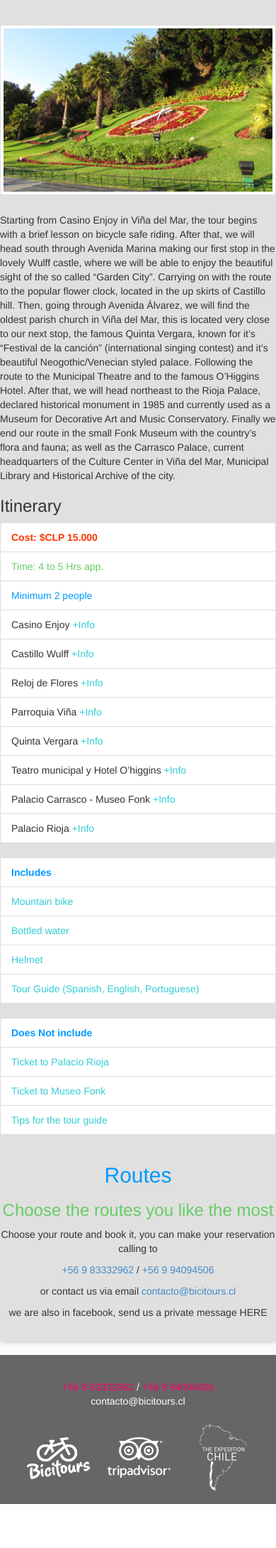
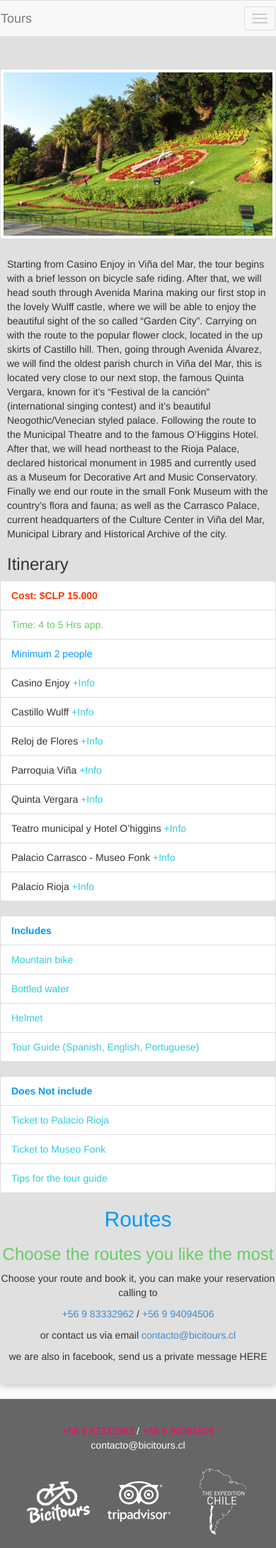
Before and after one commit to serroba/bicitours, a PHP site: page /lang/en/tour-vina.php in a window 390 px wide; the page is wider, and only the part inside the window is pictured. Shown: the part 444-2625 px from the top of that part at 71% size. Before the commit the page ends 2563 px from the top of that part, so only its background shows below. Run offline with PHP 8.4, Linux system fonts and the light colour scheme.

Commit message:
adding second navigation bar, polishing bugs

```diff
--- a/css/style.css
+++ b/css/style.css
@@ -13,10 +13,42 @@ body > section.container{
 section header ul{
 	margin-top:5px;
 }
+
+header.main-navbar .nav > li> a{
+	color: #fff;
+}
+header.main-navbar .nav > li> a:hover{
+	background-color: #F90;
+}
+header.main-navbar .navbar-default{
+	background-color: #F60;
+}
+header.main-navbar .navbar-default .navbar-brand{
+	color: white;
+	font-weight: bold;
+}
 .maps iframe{
 	height: 250px;
 	width: 100%;
 }
+.tour-description p{
+	margin-left: 10px;
+	margin-right: 10px;
+}
+.tour-description h3{
+	margin-left: 10px;
+}
+.routes-navbar a{
+	text-shadow: 1px 1px 0px #ffffff;
+}
+.routes-navbar a.vina{color: #777;}
+.routes-navbar a.concon{color: #f90;}
+.routes-navbar a.renaca{color: #f00;}
+.routes-navbar a.valparaiso{color: #6cc;}
+.routes-navbar a.puerto{color: #39f;}
+.routes-navbar a.torpederas{color: #66f;}
+.routes-navbar a.nocturno{color: #123456;}
+.routes-navbar a.laguna{color: #f06;}
 footer{
 	background-color: #666;
 }
@@ -34,6 +66,7 @@ address, address .email{
 }
 .orange{
 	color: #F60;
+	background-color: #F60;
 }
 .cyan{
 	color: #33CCD6;
@@ -66,6 +99,12 @@ address, address .email{
 	header.navbar{
 		padding: 0 15px;
 	}
+	.tour-description p{
+		margin-left: 0;
+	}
+	.tour-description h3{
+		margin-left: 0;
+	}
 }
 
 /* Large devices (large desktops, 1200px and up) */
--- /dev/null
+++ b/lang/en/partials/footer.php
@@ -0,0 +1,19 @@
+<footer class="container">
+	<div class="spacer-25"></div>
+	<div class="row">
+		<div class="col-md-6 text-center">
+			<div class="spacer-10"></div>
+			<address>
+				<a href="tel:+56983332962" class="phone">+56 9 83332962</a> / <a href="tel:+56994094506"  class="phone">+56 9 94094506</a><br>
+				<a href="mailto:contacto@bicitours.cl" class="email">contacto@bicitours.cl</a>
+			</address>
+		</div>
+		<div class="col-md-6 text-center">
+			<ul class="list-inline">
+				<li><img src="/img/bici.png" class="img-responsive"></li>
+				<li><img src="/img/trip.png" class="img-responsive"></li>
+				<li><img src="/img/chile.png" class="img-responsive"></li>
+			</ul>
+		</div>
+	</div>
+</footer>
--- /dev/null
+++ b/lang/en/partials/header-navbar.php
@@ -0,0 +1,33 @@
+<header class='navbar main-navbar'>
+	<nav class='navbar-default'>
+		<div class="navbar-header">
+			<button class="navbar-toggle" type="button" data-toggle="collapse" data-target=".bs-navbar-collapse">
+				<span class="sr-only">Toggle navigation</span>
+				<span class="icon-bar"></span>
+				<span class="icon-bar"></span>
+				<span class="icon-bar"></span>
+			</button>
+			<a href="./index.php" class="navbar-brand">Bicitours</a>
+		</div>
+		<div class="collapse navbar-collapse bs-navbar-collapse orange">
+			<ul class="nav nav-pills nav-justified">
+				<li <?php if(preg_match('/tour-.*?.php/', $_SERVER['SCRIPT_NAME'])) echo "class='active'"?>>
+					<a href="tour-vina.php">Tours</a>
+				</li>
+				<li>
+					<a href="#">Rent</a>
+				</li>
+				<li>
+					<a href="#">Bike sells</a>
+				</li>
+				<li>
+					<a href="#">Reservation</a>
+				</li>
+				<li>
+					<a href="#">Contact us</a>
+				</li>
+
+			</ul>
+		</div>
+	</nav>
+</header>
--- /dev/null
+++ b/lang/en/partials/header.php
@@ -0,0 +1,10 @@
+<header class="container">
+	<div class="row">
+		<div class="col-xs-4 col-md-6">
+			<img src="/img/weblogo.png" class="img-responsive" alt="Logo Bicitour" />
+		</div>
+		<div class="col-xs-8 col-md-6">
+			<img src="/img/bannertop.png" class="img-responsive" alt="Enjoy tours in Valparaiso Region"/>
+		</div>
+	</div>
+</header>
--- a/lang/en/partials/routes.php
+++ b/lang/en/partials/routes/contact.php
@@ -1,4 +1,4 @@
-<article class="row text-center routes">
+<article class="text-center routes">
     <div class="col-xs-12">
         <h2 class="lightblue">Routes</h2>
         <h3 class="lightgreen">Choose the routes you like the most</h3>
--- /dev/null
+++ b/lang/en/partials/routes/navbar.php
@@ -0,0 +1,41 @@
+<header class='navbar routes-navbar'>
+	<nav class='navbar-default'>
+		<div class="navbar-header">
+			<button class="navbar-toggle" type="button" data-toggle="collapse" data-target=".tour-navbar-collapse">
+				<span class="sr-only">Toggle navigation</span>
+				<span class="icon-bar"></span>
+				<span class="icon-bar"></span>
+				<span class="icon-bar"></span>
+			</button>
+			<a href="./index.php" class="navbar-brand">Tours</a>
+		</div>
+		<div class="collapse navbar-collapse tour-navbar-collapse">
+			<ul class="nav nav-pills nav-justified">
+				<li>
+					<a href="tour-vina.php" class="vina" title="Viña del Mar">Viña del Mar</a>
+				</li>
+				<li>
+					<a href="tour-concon.php" class="concon" title="Concón">Concón</a>
+				</li>
+				<li>
+					<a href="tour-renaca.php" class="renaca" title="Reñaca">Reñaca</a>
+				</li>
+				<li>
+					<a href="tour-valparaiso-baron.php" class="valparaiso" title="Valparaíso Barón">Barón</a>
+				</li>
+				<li>
+					<a href="tour-valparaiso-puerto.php" class="puerto" title="Valparaíso Puerto">Puerto</a>
+				</li>
+				<li>
+					<a href="tour-valparaiso-torpederas.php" class="torpederas" title="Valparaiso Torpederas">Torpederas</a>
+				</li>
+				<li>
+					<a href="tour-renaca-nocturno.php" class="nocturno" title="Reñaca nightly">Reñaca Nightly</a>
+				</li>
+				<li>
+					<a href="tour-laguna-la-luz.php" class="laguna" title="Laguna La Luz">Laguna La Luz</a>
+				</li>
+			</ul>
+		</div>
+	</nav>
+</header>
--- /dev/null
+++ b/lang/en/partials/routes/vina.php
@@ -0,0 +1,63 @@
+<section class="container">
+	<div class="row">
+		<div class="col-xs-12">
+			<?php include_once "partials/header-navbar.php" ?>
+			<div class="maps">
+				<iframe frameborder="0" scrolling="no" marginheight="0" marginwidth="0" src="http://www.umapper.com/maps/google/id/144361"></iframe>
+			</div>
+		</div>
+		<article class="tour-description">
+			<?php include_once "partials/routes/navbar.php";?>
+			<div class="col-xs-12 col-sm-8 col-md-7 col-md-offset-1">
+				<div class="spacer-25"></div>
+				<img src="/img/vina.jpg" class="img-thumbnail img-responsive">
+				<div class="spacer-25"></div>
+				<p>Starting from Casino Enjoy in Viña del Mar, the tour begins with a brief lesson on bicycle
+					safe riding. After that, we will head south through Avenida Marina making our first stop in
+					the lovely Wulff castle, where we will be able to enjoy the beautiful sight of the so called
+					“Garden City”. Carrying on with the route to the popular flower clock, located in the up skirts
+					of Castillo hill. Then, going through Avenida Álvarez, we will find the oldest parish church
+					in Viña del Mar, this is located very close to our next stop, the famous Quinta Vergara,
+					known for it’s “Festival de la canción” (international singing contest) and it’s beautiful
+					Neogothic/Venecian styled palace.  Following the route to the Municipal Theatre and to the
+					famous O’Higgins Hotel. After that, we will head northeast to the Rioja Palace, declared
+					historical monument in 1985 and currently used as a Museum for Decorative Art and Music
+					Conservatory. Finally we end our route in the small Fonk Museum with the country’s flora
+					and fauna; as well as the Carrasco Palace, current headquarters of the Culture Center in
+					Viña del Mar, Municipal Library and Historical Archive of the city.</p>
+			</div>
+			<div class="col-xs-12 col-sm-4 col-md-4">
+				<h3>Itinerary</h3>
+				<ul class="list-group">
+					<li class="list-group-item"><span class="red"><strong>Cost: $CLP 15.000</strong></span></li>
+					<li class="list-group-item"><span class="lightgreen">Time: 4 to 5 Hrs app.</span></li>
+					<li class="list-group-item"><span class="lightblue">Minimum 2 people</span></li>
+					<li class="list-group-item">Casino Enjoy <a href class="cyan" href="http://www.enjoy.cl/enjoy-vina-del-mar" target="new">+Info</a></li>
+					<li class="list-group-item">Castillo Wulff <a class="cyan" href="http://www.fonoguiaviñadelmar.cl/patrimonio-cultural/palacios-y-castillos/castillo-wulff" target="new">+Info</a></li>
+					<li class="list-group-item">Reloj de Flores <a class="cyan"href="http://www.chile.com/secciones/ver_seccion.php?id=107428" target="new">+Info</a></li>
+					<li class="list-group-item">Parroquia Viña <a class="cyan" href="http://www.fonoguiaviñadelmar.cl/patrimonio-cultural/edificios-de-interes/parroquia-de-vina-del-mar-nuestra-senora-de-dolores" target="new">+Info</a></li>
+					<li class="list-group-item">Quinta Vergara <a class="cyan" href="http://es.wikipedia.org/wiki/Quinta_Vergara" target="new">+Info</a></li>
+					<li class="list-group-item">Teatro municipal y Hotel O’higgins <a class="cyan" href="http://www.fonoguiaviñadelmar.cl/patrimonio-cultural/edificios-de-interes/teatro-municipal" target="new">+Info</a></li>
+					<li class="list-group-item">Palacio Carrasco - Museo Fonk <a class="cyan" href="http://www.museofonck.cl/" target="new">+Info</a></li>
+					<li class="list-group-item">Palacio Rioja <a class="cyan" href="http://www.patrimoniovina.cl/index.php?ir=pags/det_espatr_rioja.php" target="new">+Info</a></li>
+				</ul>
+				<ul class="list-group">
+					<li class="list-group-item"><span class="lightblue"><strong>Includes</strong></span></li>
+					<li class="list-group-item"><span class="cyan">Mountain bike</span></li>
+					<li class="list-group-item"><span class="cyan">Bottled water</span></li>
+					<li class="list-group-item"><span class="cyan">Helmet</span></li>
+					<li class="list-group-item"><span class="cyan">Tour Guide (Spanish, English, Portuguese)</span></li>
+				</ul>
+				<ul class="list-group">
+					<li class="list-group-item"><span class="lightblue"><strong>Does Not include</strong></span></li>
+					<li class="list-group-item"><span class="cyan">Ticket to Palacio Rioja</span></li>
+					<li class="list-group-item"><span class="cyan">Ticket to Museo Fonk</span></li>
+					<li class="list-group-item"><span class="cyan">Tips for the tour guide</span></li>
+				</ul>
+			</div>
+		</article>
+
+		<?php require_once "contact.php"; ?>
+
+	</div>
+</section>
--- a/lang/en/tour-vina.php
+++ b/lang/en/tour-vina.php
@@ -1,3 +1,4 @@
+<?php // var_dump($_SERVER);die;?>
 <!DOCTYPE html>
 <!--[if lt IE 7]><html class="no-js lt-ie9 lt-ie8 lt-ie7"> <![endif]-->
 <!--[if IE 7]><html class="no-js lt-ie9 lt-ie8"> <![endif]-->
@@ -6,9 +7,9 @@
     <head>
         <meta charset="utf-8">
         <meta http-equiv="X-UA-Compatible" content="IE=edge,chrome=1">
-        <title>Bicitours - tours en bicicleta Con-Con - Reñaca - Viña del Mar - Valparaíso</title>
+        <title>Bicitours - Viña del Mar</title>
 
-        <meta name="description" content="Simplifying Online Search">
+        <meta name="description" content="Tours in Valparaiso, Bikes, Bikes in Valparaiso, Bikes in Vina del Mar, Tours in Vina del mar">
         <meta name="viewport" content="width=device-width">
 
         <link rel="stylesheet" type="text/css" href="/css/bootstrap.min.css"/>
@@ -20,129 +21,9 @@
 
     </head>
     <body>
-        <header class="container">
-			<div class="row">
-				<div class="col-xs-4 col-md-6">
-					<img src="/img/weblogo.png" class="img-responsive" alt="Logo Bicitour" />
-				</div>
-				<div class="col-xs-8 col-md-6">
-					<img src="/img/bannertop.png" class="img-responsive" alt="Enjoy tours in Valparaiso Region"/>
-				</div>
-            </div>
-        </header>
-        <section class="container">
-            <div class="row">
-                <div class="col-xs-12">
-                    <header class='navbar'>
-                        <nav class='navbar-default'>
-                            <div class="navbar-header">
-                                <button class="navbar-toggle" type="button" data-toggle="collapse" data-target=".bs-navbar-collapse">
-                                    <span class="sr-only">Toggle navigation</span>
-                                    <span class="icon-bar"></span>
-                                    <span class="icon-bar"></span>
-                                    <span class="icon-bar"></span>
-                                </button>
-                                <a href="./index.php" class="navbar-brand">Bicitours</a>
-                            </div>
-                            <div class="collapse navbar-collapse bs-navbar-collapse">
-                                <ul class="nav nav-pills nav-justified">
-                                    <li class="active">
-                                        <a href="#">Tours</a>
-                                    </li>
-                                    <li>
-                                        <a href="#">Rent</a>
-                                    </li>
-                                    <li>
-                                        <a href="#">Bike sells</a>
-                                    </li>
-                                    <li>
-                                        <a href="#">Reservation</a>
-                                    </li>
-                                    <li>
-                                        <a href="#">Contact us</a>
-                                    </li>
-
-                                </ul>
-                            </div>
-                        </nav>
-                    </header>
-                    <div class="maps">
-                        <iframe frameborder="0" scrolling="no" marginheight="0" marginwidth="0" src="http://www.umapper.com/maps/google/id/144361"></iframe>
-                    </div>
-                    <article class="row tour-description">
-                        <div class="spacer-10"></div>
-                        <div class="col-xs-12 col-sm-8 col-md-7 col-md-offset-1">
-							<div class="spacer-25"></div>
-                            <img src="/img/vina.jpg" class="img-thumbnail img-responsive">
-							<div class="spacer-25"></div>
-                            <p>Starting from Casino Enjoy in Viña del Mar, the tour begins with a brief lesson on bicycle
-                                safe riding. After that, we will head south through Avenida Marina making our first stop in
-                                the lovely Wulff castle, where we will be able to enjoy the beautiful sight of the so called
-                                “Garden City”. Carrying on with the route to the popular flower clock, located in the up skirts
-                                of Castillo hill. Then, going through Avenida Álvarez, we will find the oldest parish church
-                                in Viña del Mar, this is located very close to our next stop, the famous Quinta Vergara,
-                                known for it’s “Festival de la canción” (international singing contest) and it’s beautiful
-                                Neogothic/Venecian styled palace.  Following the route to the Municipal Theatre and to the
-                                famous O’Higgins Hotel. After that, we will head northeast to the Rioja Palace, declared
-                                historical monument in 1985 and currently used as a Museum for Decorative Art and Music
-                                Conservatory. Finally we end our route in the small Fonk Museum with the country’s flora
-                                and fauna; as well as the Carrasco Palace, current headquarters of the Culture Center in
-                                Viña del Mar, Municipal Library and Historical Archive of the city.</p>
-                        </div>
-                        <div class="col-xs-12 col-sm-4 ">
-                            <h3>Itinerary</h3>
-                            <ul class="list-group">
-                                <li class="list-group-item"><span class="red"><strong>Cost: $CLP 15.000</strong></span></li>
-                                <li class="list-group-item"><span class="lightgreen">Time: 4 to 5 Hrs app.</span></li>
-                                <li class="list-group-item"><span class="lightblue">Minimum 2 people</span></li>
-                                <li class="list-group-item">Casino Enjoy <a href class="cyan" href="http://www.enjoy.cl/enjoy-vina-del-mar" target="new">+Info</a></li>
-                                <li class="list-group-item">Castillo Wulff <a class="cyan" href="http://www.fonoguiaviñadelmar.cl/patrimonio-cultural/palacios-y-castillos/castillo-wulff" target="new">+Info</a></li>
-                                <li class="list-group-item">Reloj de Flores <a class="cyan"href="http://www.chile.com/secciones/ver_seccion.php?id=107428" target="new">+Info</a></li>
-                                <li class="list-group-item">Parroquia Viña <a class="cyan" href="http://www.fonoguiaviñadelmar.cl/patrimonio-cultural/edificios-de-interes/parroquia-de-vina-del-mar-nuestra-senora-de-dolores" target="new">+Info</a></li>
-                                <li class="list-group-item">Quinta Vergara <a class="cyan" href="http://es.wikipedia.org/wiki/Quinta_Vergara" target="new">+Info</a></li>
-                                <li class="list-group-item">Teatro municipal y Hotel O’higgins <a class="cyan" href="http://www.fonoguiaviñadelmar.cl/patrimonio-cultural/edificios-de-interes/teatro-municipal" target="new">+Info</a></li>
-                                <li class="list-group-item">Palacio Carrasco - Museo Fonk <a class="cyan" href="http://www.museofonck.cl/" target="new">+Info</a></li>
-                                <li class="list-group-item">Palacio Rioja <a class="cyan" href="http://www.patrimoniovina.cl/index.php?ir=pags/det_espatr_rioja.php" target="new">+Info</a></li>
-                            </ul>
-							<ul class="list-group">
-								<li class="list-group-item"><span class="lightblue"><strong>Includes</strong></span></li>
-								<li class="list-group-item"><span class="cyan">Mountain bike</span></li>
-								<li class="list-group-item"><span class="cyan">Bottled water</span></li>
-								<li class="list-group-item"><span class="cyan">Helmet</span></li>
-								<li class="list-group-item"><span class="cyan">Tour Guide (Spanish, English, Portuguese)</span></li>
-							</ul>
-							<ul class="list-group">
-								<li class="list-group-item"><span class="lightblue"><strong>Does Not include</strong></span></li>
-								<li class="list-group-item"><span class="cyan">Ticket to Palacio Rioja</span></li>
-								<li class="list-group-item"><span class="cyan">Ticket to Museo Fonk</span></li>
-								<li class="list-group-item"><span class="cyan">Tips for the tour guide</span></li>
-							</ul>
-                        </div>
-                    </article>
-
-					<?php require_once "partials/routes.php"; ?>
-                </div>
-            </div>
-        </section>
-		<footer class="container">
-			<div class="spacer-25"></div>
-			<div class="row">
-				<div class="col-md-6 text-center">
-					<div class="spacer-10"></div>
-					<address>
-						<a href="tel:+56983332962" class="phone">+56 9 83332962</a> / <a href="tel:+56994094506"  class="phone">+56 9 94094506</a><br>
-						<a href="mailto:contacto@bicitours.cl" class="email">contacto@bicitours.cl</a>
-					</address>
-				</div>
-				<div class="col-md-6 text-center">
-					<ul class="list-inline">
-						<li><img src="/img/bici.png" class="img-responsive"></li>
-						<li><img src="/img/trip.png" class="img-responsive"></li>
-						<li><img src="/img/chile.png" class="img-responsive"></li>
-					</ul>
-				</div>
-			</div>
-		</footer>
+        <?php include_once "partials/header.php" ?>
+        <?php include_once "partials/routes/vina.php"?>
+		<?php include_once "partials/footer.php"?>
     </body>
 </html>
 <script src="/js/jquery.min.js"></script>
```
Also changed, not shown: lang/en/index.php (+3 -47 lines).
